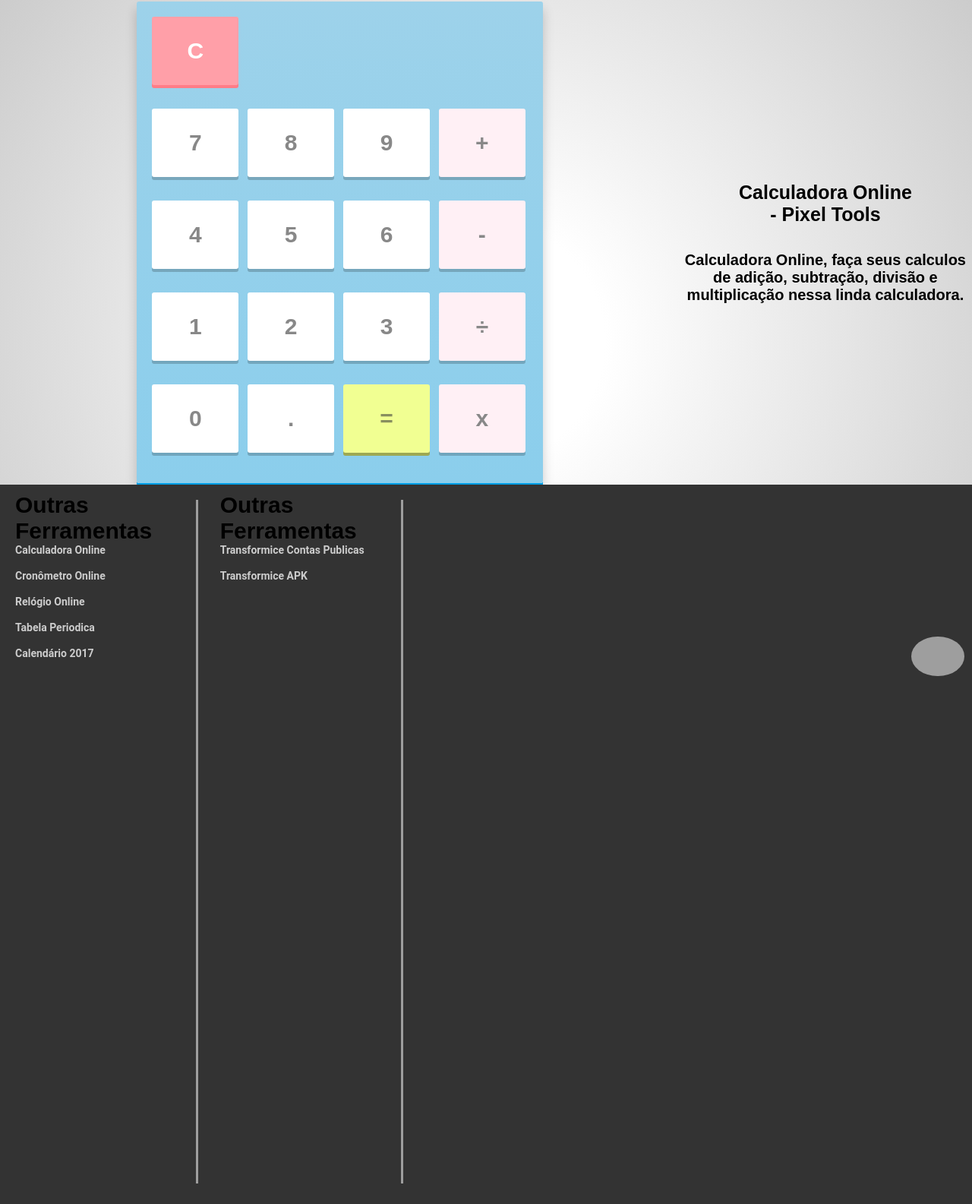
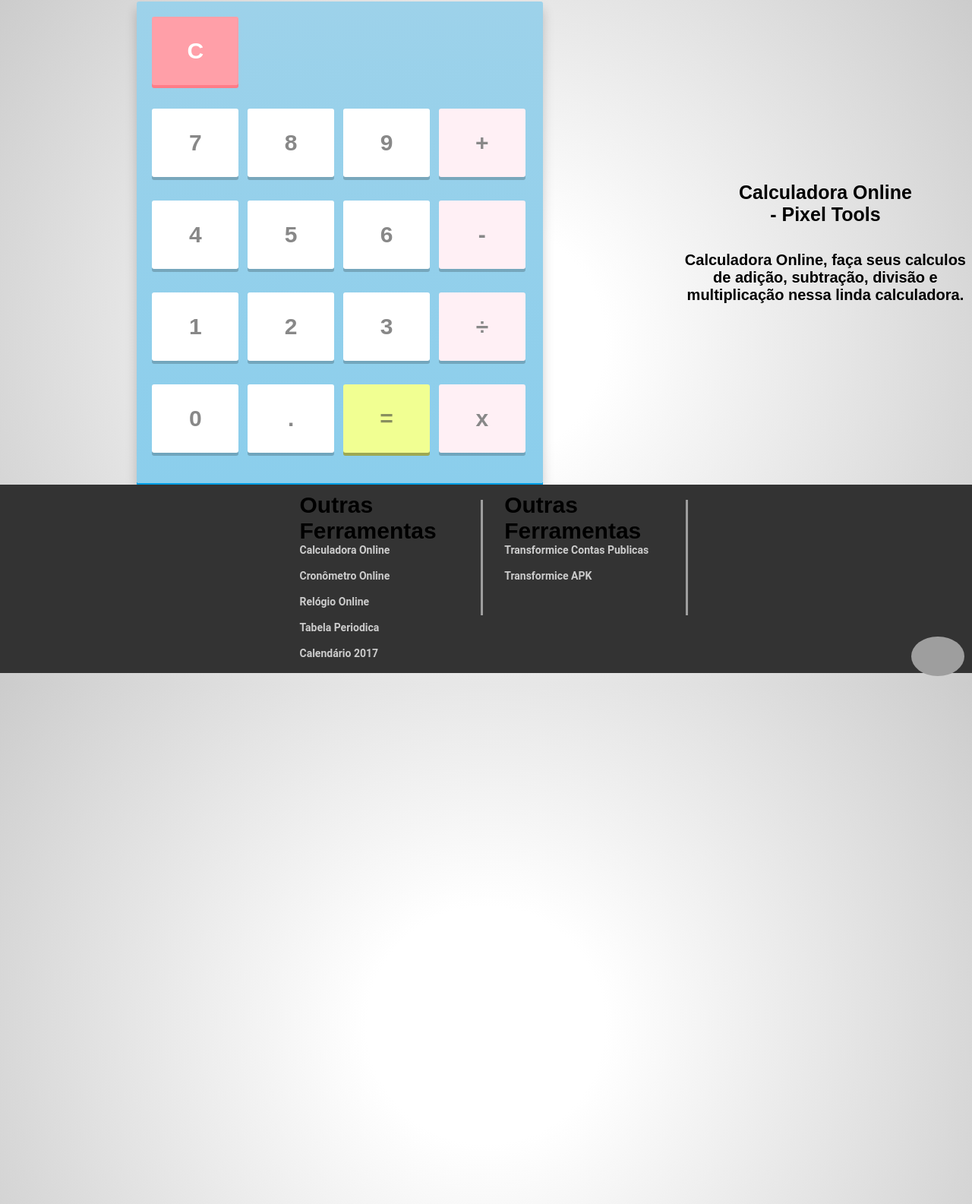
Before and after one commit to TreinoeDieta/Website, a Jekyll site: the page calculadora/teste/index.html, which Jekyll copies as it is, in a window 1280 px wide. Shown: the whole page at 76% size. Built offline with Jekyll 4.4.1, drawn with Linux system fonts in a browser that asks for light colours; grey boxes are pictures that could not be loaded.

Commit message:
Update index.html

```diff
--- a/calculadora/teste/index.html
+++ b/calculadora/teste/index.html
@@ -211,13 +211,13 @@ html {
 		}
 		.footer {
 		background-color: #333333;
+		text-align: center;
 		}
 		.divisor {
 		width: 3px;
 		background: url(https://i.imgur.com/8yA3kCM.png);
 		margin-top: 20px;
-		height: 100%;
-		margin-bottom: 20px;
+		height: 152px;
 		display: inline-block }
 
 	</style>
```
